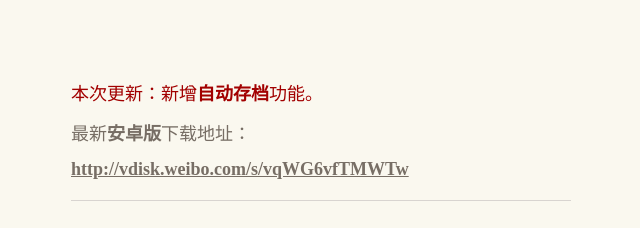
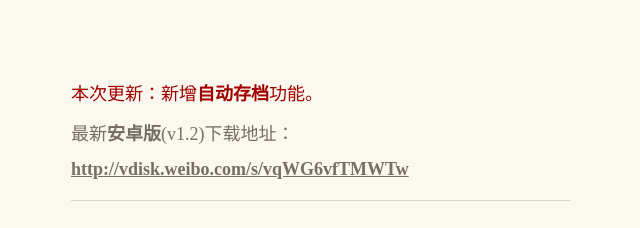
Before and after one commit to gjqt/suxue, a plain HTML site: page index.html in a window 1280 px wide. Shown: the top 228 px of the page, 319-959 px from the left. Drawn offline with Linux system fonts and the light colour scheme.

Commit message:
安卓更新

```diff
--- a/index.html
+++ b/index.html
@@ -28,7 +28,7 @@
   </audio>
   <div class="container">
 	<p style="color:#A20000";>本次更新：新增<strong>自动存档</strong>功能。</p>
-	<p>最新<strong>安卓版</strong>下载地址：</p>
+	<p>最新<strong>安卓版</strong>(v1.2)下载地址：</p>
 	<a href="http://vdisk.weibo.com/s/vqWG6vfTMWTw">http://vdisk.weibo.com/s/vqWG6vfTMWTw</a>
 	<hr>
 	<p>温馨提示：本版本在特定时期会出现BGM……</p>
```
